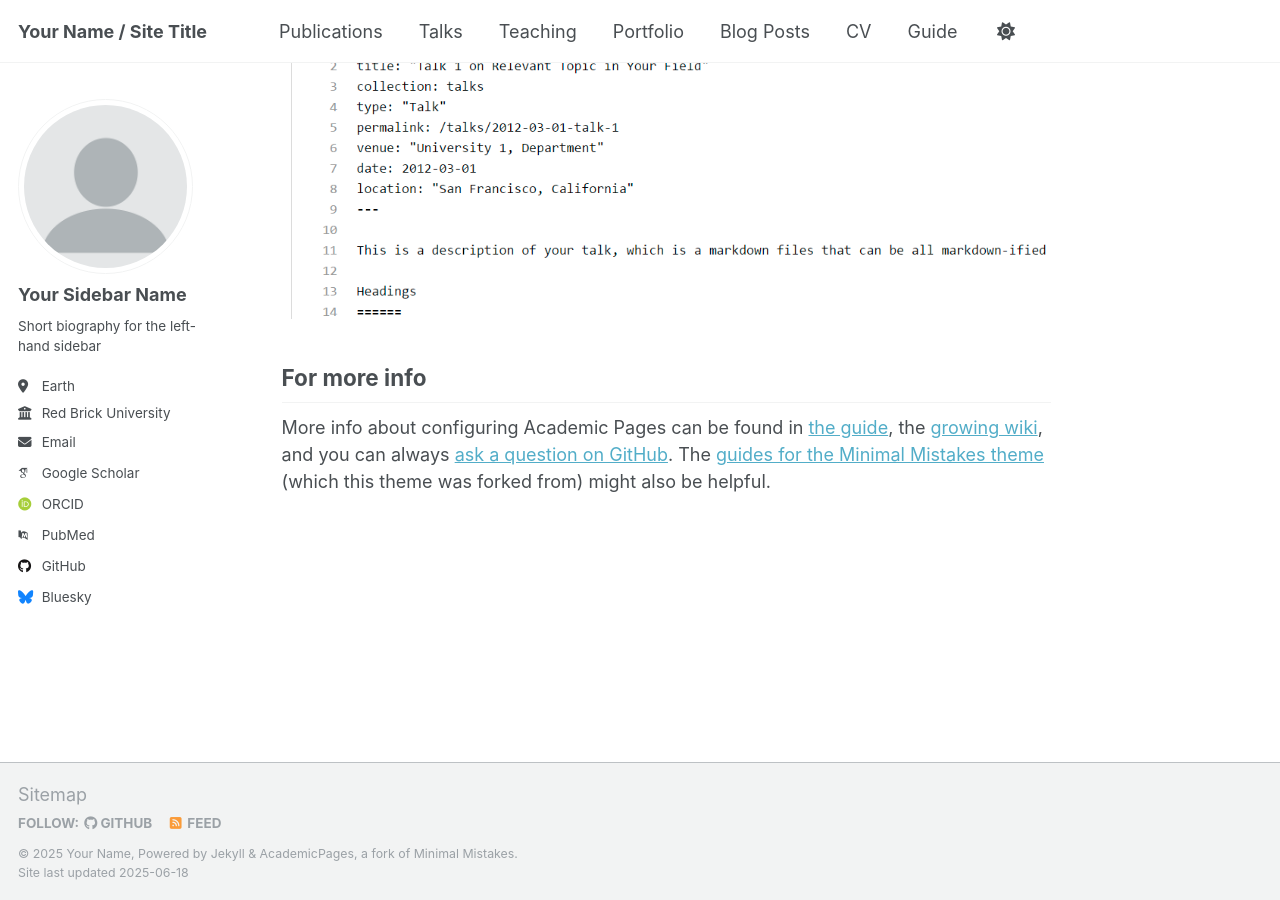
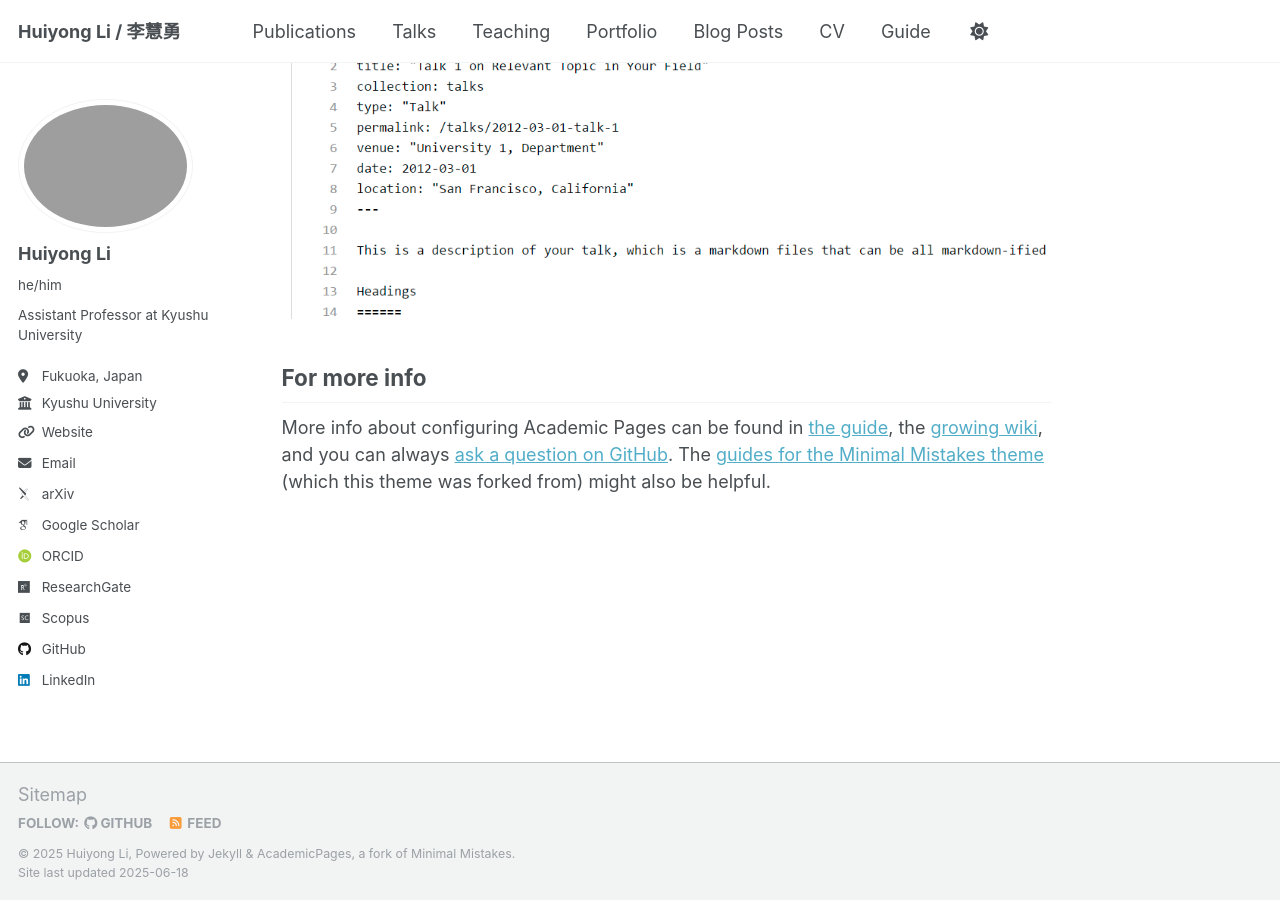
Before and after one commit to li-huiyong/li-huiyong.github.io, a Jekyll site: the page built from _pages/about.md, in a window 1280 px wide and 900 px high, scrolled down 2636 px. Built offline with Jekyll 4.4.1, drawn with Linux system fonts in a browser that asks for light colours; some web fonts are replaced.

Commit message:
add my global site configuration

```diff
--- a/_config.yml
+++ b/_config.yml
@@ -9,49 +9,49 @@
 # Basic Site Settings
 locale                   : "en-US"
 site_theme               : "default"
-title                    : "Your Name / Site Title"
+title                    : "Huiyong Li / 李慧勇"
 title_separator          : "-"
-name                     : &name "Your Name"
-description              : &description "personal description"
-url                      : https://academicpages.github.io # the base hostname & protocol for your site e.g. "https://[your GitHub username].github.io" or if you already have some other page hosted on Github then use "https://[your GitHub username].github.io/[Your Repo Name]"
+name                     : &name "Huiyong Li"
+description              : &description "Ph.D. in Informatics, Assistant Professor at Kyushu University in Japan"
+url                      : https://li-huiyong.github.io # the base hostname & protocol for your site e.g. "https://[your GitHub username].github.io" or if you already have some other page hosted on Github then use "https://[your GitHub username].github.io/[Your Repo Name]"
 baseurl                  : "" # the subpath of your site, e.g. "/blog"
-repository               : "academicpages/academicpages.github.io"
+repository               : "li-huiyong/li-huiyong.github.io"
 
 # Site Author - The following control what appear as part of the author content on the side bar.
 #               If a field is blank the icon and link will not appear, otherwise it will be shown.
 #               Additional customization can be done by editing /_includes/author-profile.html
 author:
   # Biographic information
-  avatar           : "profile.png"
-  name             : "Your Sidebar Name"
-  pronouns         : # example: "she/her"
-  bio              : "Short biography for the left-hand sidebar"
-  location         : "Earth"
-  employer         : "Red Brick University"
-  uri              : # URL
-  email            : "none@example.org"
+  avatar           : "avatar2019.png"
+  name             : "Huiyong Li"
+  pronouns         : "he/him"
+  bio              : "Assistant Professor at Kyushu University"
+  location         : "Fukuoka, Japan"
+  employer         : "Kyushu University"
+  uri              : "https://hyoka.ofc.kyushu-u.ac.jp/html/100024367_en.html"
+  email            : "lihuiyong123@gmail.com"
 
   # Academic websites
   academia         : # URL
-  arxiv            : # URL - Update with the correct link to your profile
-  googlescholar    : "https://scholar.google.com/citations?user=PS_CX0AAAAAJ"
+  arxiv            : "http://arxiv.org/a/li_h_21"
+  googlescholar    : "https://scholar.google.com/citations?user=TlruLP0AAAAJ&hl=en"
   impactstory      : # URL
-  orcid            : "http://orcid.org/yourorcidurl"
+  orcid            : "https://orcid.org/0000-0001-9916-7908"
   semantic         : # URL
-  pubmed           : "https://www.ncbi.nlm.nih.gov/pubmed/?term=john+snow"
-  researchgate     : # URL
-  scopus           : # URL
+  pubmed           : # URL
+  researchgate     : "https://www.researchgate.net/profile/Huiyong_Li5"
+  scopus           : "https://www.scopus.com/authid/detail.uri?authorId=57203988596"
 
   # Repositories and software development
   bitbucket        : # Username - Update with your username on the site
   codepen          : # Username
   dribbble         : # Username
-  github           : "academicpages"
+  github           : "https://github.com/li-huiyong"
   kaggle           : # Username
   stackoverflow    : # User number or user number and name (i.e., use "1" or "1/jeff-atwood")
 
   # Social media
-  bluesky          : "bsky.app" # Replace this with you Bluesky username
+  bluesky          : # Username
   facebook         : # Username
   flickr           : # Username
   foursquare       : # Username
@@ -60,7 +60,7 @@ author:
   keybase          : # Username
   instagram        : # Username
   lastfm           : # Username
-  linkedin         : # Username
+  linkedin         : huiyongli
   mastodon         : # URL
   medium           : # URL
   pinterest        : # Username
@@ -132,7 +132,7 @@ yandex_site_verification :
 
 # Social Sharing
 twitter:
-  username               : &twitter
+  username               : WiiYou
 facebook:
   username               :
   app_id                 :
@@ -296,7 +296,7 @@ sass:
 permalink: /:categories/:title/
 # paginate: 5 # amount of posts to show
 # paginate_path: /page:num/
-timezone: Etc/UTC # http://en.wikipedia.org/wiki/List_of_tz_database_time_zones
+timezone: Asia/Tokyo # http://en.wikipedia.org/wiki/List_of_tz_database_time_zones
 
 
 # Plugins
```
